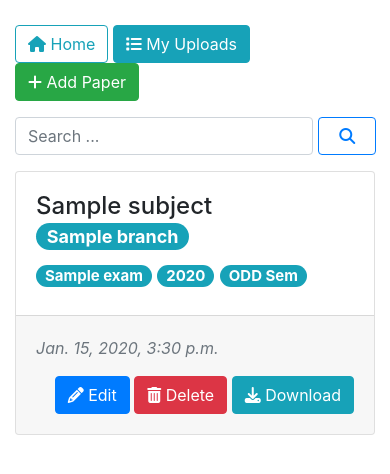
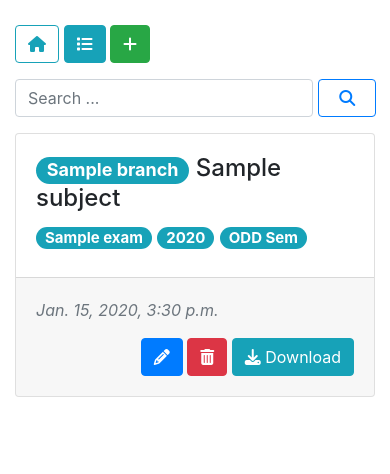
Before and after one commit to Suryam26/Question-Bank, a Django app: page /paper/mylist/ in a window 390 px wide. Shown: the part 56-530 px from the top of the page. Run offline with Django 3.2, Linux system fonts and the light colour scheme; a user stored in the database is signed in; tables that the repository leaves empty hold one stand-in row (values such as "Sample post"); parts of the project's set-up code (start-up, migrations or seed data) failed here and were passed over; some libraries are stand-ins or nearby versions.

Commit message:
bugs fixed

```diff
--- a/questions/models.py
+++ b/questions/models.py
@@ -97,10 +97,6 @@ class QuestionPaper(models.Model):
     def get_absolute_url(self):
         return reverse('detail', args=[str(self.id)])
 
-    def was_published_recently(self):
-        now = timezone.now()
-        return now - datetime.timedelta(days=7) <= self.uploaded_at <= now
-
     class Meta:
         constraints = [
             models.UniqueConstraint(
--- a/questions/query_set.py
+++ b/questions/query_set.py
@@ -1,6 +1,6 @@
 def set_builder(filter_set):
     query_set = filter_set.values(
-        'branch__name', 'subject__subject_name', 'exam__name', 'year', 'semester', 'paper',).order_by('-year')
+        'branch__name', 'subject__subject_name', 'exam__name', 'year', 'semester', 'paper', 'uploaded_at').order_by('-year')
     papers = {}
     for i in query_set:
         if i['year'] not in papers:
--- /dev/null
+++ b/questions/templatetags/new_tags.py
@@ -0,0 +1,13 @@
+
+from django import template
+from django.utils import timezone
+import datetime
+
+
+register = template.Library()
+
+
+@register.simple_tag
+def is_new(uploaded_at):
+    now = timezone.now()
+    return now - datetime.timedelta(days=7) <= uploaded_at <= now
--- a/questions/urls.py
+++ b/questions/urls.py
@@ -7,6 +7,6 @@ urlpatterns = [
     path('paper/<uuid:pk>/detail/', PaperDetailView.as_view(), name='detail'),
     path('paper/new/', PaperCreateView.as_view(), name='create'),
     path('paper/mylist/', MyListView.as_view(), name='mylist'),
-    path('paper/<uuid:pk>/update', PaperUpdateView.as_view(), name='update'),
-    path('paper/<uuid:pk>/delete', PaperDeleteView.as_view(), name='delete'),
+    path('paper/<uuid:pk>/update/', PaperUpdateView.as_view(), name='update'),
+    path('paper/<uuid:pk>/delete/', PaperDeleteView.as_view(), name='delete'),
 ]
--- a/templates/questions/create.html
+++ b/templates/questions/create.html
@@ -9,6 +9,8 @@
             display: block;
         }
     </style>
+
+        {% include 'questions/navigation.html' %}
 
     <h1>
         {% block heading %}
--- a/templates/questions/mylist.html
+++ b/templates/questions/mylist.html
@@ -1,17 +1,18 @@
 {% extends 'base.html' %}
+{% load new_tags %}
 
 
 {% block content %}
 
     <div class="mb-3">
         <a href="{% url 'home' %}" class="btn btn-outline-info">
-            <i class="fa fa-home"></i> Home
+            <i class="fa fa-home"></i> <span class="d-none d-sm-inline">Home</span>
         </a>
         <a href="{% url 'mylist' %}" class="btn btn-info">
-            <i class="fa fa-list"></i> My Uploads
+            <i class="fa fa-list"></i> <span class="d-none d-sm-inline">My Uploads</span>
         </a>
         <a href="{% url 'create' %}" class="btn btn-success">
-            <i class="fa fa-plus"></i> Add Paper
+            <i class="fa fa-plus"></i> <span class="d-none d-sm-inline">Add Paper</span>
         </a>
     </div>
 
@@ -21,12 +22,13 @@
         <div class="card my-3">
 
             <div class="card-body">
+                {% is_new p.uploaded_at as was_published_recently %}
+                {% if was_published_recently %}
+                    <span class="badge badge-pill badge-danger">NEW</span>
+                {% endif %}
                 <h4 class="card-title">
+                    <span class="badge badge-pill badge-info">{{ p.branch }}</span>
                     {{ p.subject }}
-                    <span class="badge badge-pill badge-info">{{ p.branch }}</span>
-                    {% if p.was_published_recently %}
-                        <span class="badge badge-pill badge-danger">NEW</span>
-                    {% endif %}
                 </h4>
                 <h5>
                     <span class="badge badge-pill badge-info">{{ p.exam }}</span>
@@ -44,10 +46,10 @@
                     </div>
                     <div class="col-xl-6 my-2 my-md-0 text-right">
                         <a href="{% url 'update' p.id%}" class="btn btn-primary">
-                            <i class="fa fa-pencil"></i> Edit
+                            <i class="fa fa-pencil"></i> <span class="d-none d-sm-inline">Edit</span>
                         </a>
                         <a href="{% url 'delete' p.id%}" class="btn btn-danger">
-                            <i class="fa fa-trash"></i> Delete
+                            <i class="fa fa-trash"></i> <span class="d-none d-sm-inline">Delete</span>
                         </a>
                         <a href="{{ p.paper.url }}" class="btn btn-info" download>
                             <i class="fa fa-download"></i> Download
```
Also changed, not shown: templates/questions/detail.html (+10 -1 lines), templates/questions/home.html (+11 -4 lines), templates/questions/navigation.html (added, +11 -0 lines), questions/templatetags/__init__.py (added).
